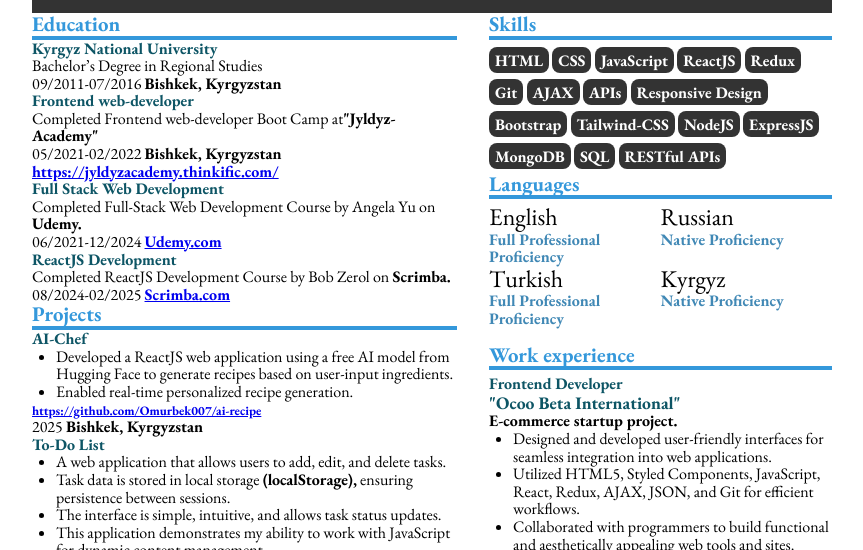
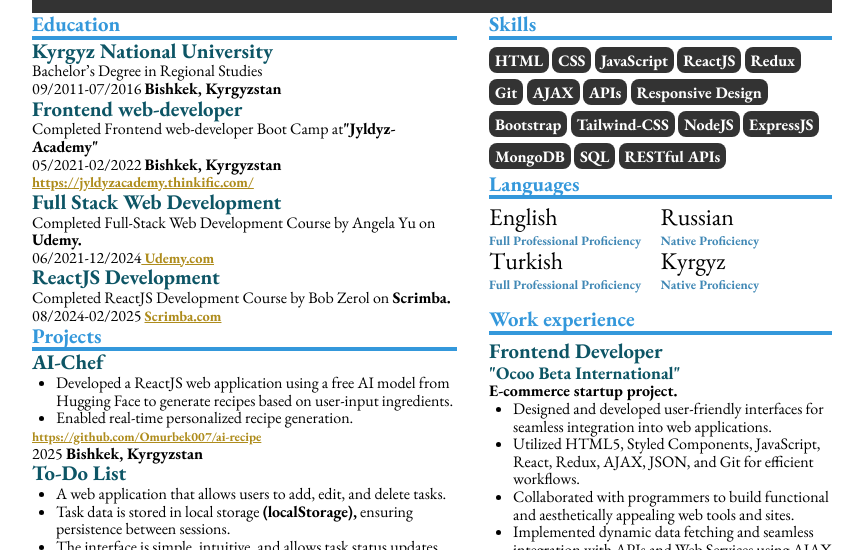
Before and after one commit to Omurbek007/portfolio, a plain HTML site: page index.html in a window 1280 px wide. Shown: the part 239-789 px from the top of the page, without its empty margins (208-1071 px from the left). Drawn offline with nearby package versions, Linux system fonts and the light colour scheme.

Commit message:
change font sizes and color

```diff
--- a/index.html
+++ b/index.html
@@ -72,12 +72,12 @@
                 <div class="education">
                     <h3>Full Stack Web Development</h3>
                     <p>Completed Full-Stack Web Development Course by Angela Yu on <strong>Udemy.</strong> </p>
-                    <p>06/2021-12/2024 <strong><a href="https://www.udemy.com/course/the-complete-web-development-bootcamp/?couponCode=ST9MT120225A">Udemy.com</a></strong></p>
+                    <p>06/2021-12/2024<a href="https://www.udemy.com/course/the-complete-web-development-bootcamp/?couponCode=ST9MT120225A"><strong> Udemy.com</strong></a></p>
                 </div>
                 <div class="education">
                     <h3>ReactJS Development</h3>
                     <p>Completed ReactJS Development Course by Bob Zerol on <strong>Scrimba.</strong></p>
-                    <p>08/2024-02/2025 <strong><a href="https://scrimba.com/learn/learnreact">Scrimba.com</a></strong></p>
+                    <p>08/2024-02/2025 <a href="https://scrimba.com/learn/learnreact"><strong>Scrimba.com</strong></a></p>
                 </div>
 
                 <div class="projects">
--- a/style.css
+++ b/style.css
@@ -5,7 +5,9 @@
     box-sizing: border-box;
     font-family: "EB Garamond", serif;
 }
-
+a {
+    color: #ae8c1c;
+}
 .container {
     width: 100%;
     max-width: 800px;
@@ -87,6 +89,9 @@ main {
     flex-direction: row;
     justify-content: space-between;
 }
+main a strong {
+    font-size: 0.9em;
+}
 .projects a strong{
     font-size: 0.8em;
 }
@@ -100,12 +105,15 @@ main {
     margin-bottom: 5px;
 }
 h3 {
-    font-size: 1em;
+    font-size: 1.3em;
     color: #0d5565;
 }
 .langs {
     display: grid;
     grid-template-columns: 2fr 2fr;
+}
+.langs strong {
+    font-size: 0.8em;
 }
 .lang-heading {
     grid-column-start: 1;
@@ -134,6 +142,7 @@ h4 {
     border-bottom: 1px solid #0d5565;
 }
 
+
 @media print {
     body {
       width: 210mm; /* Standard A4 width */
```
